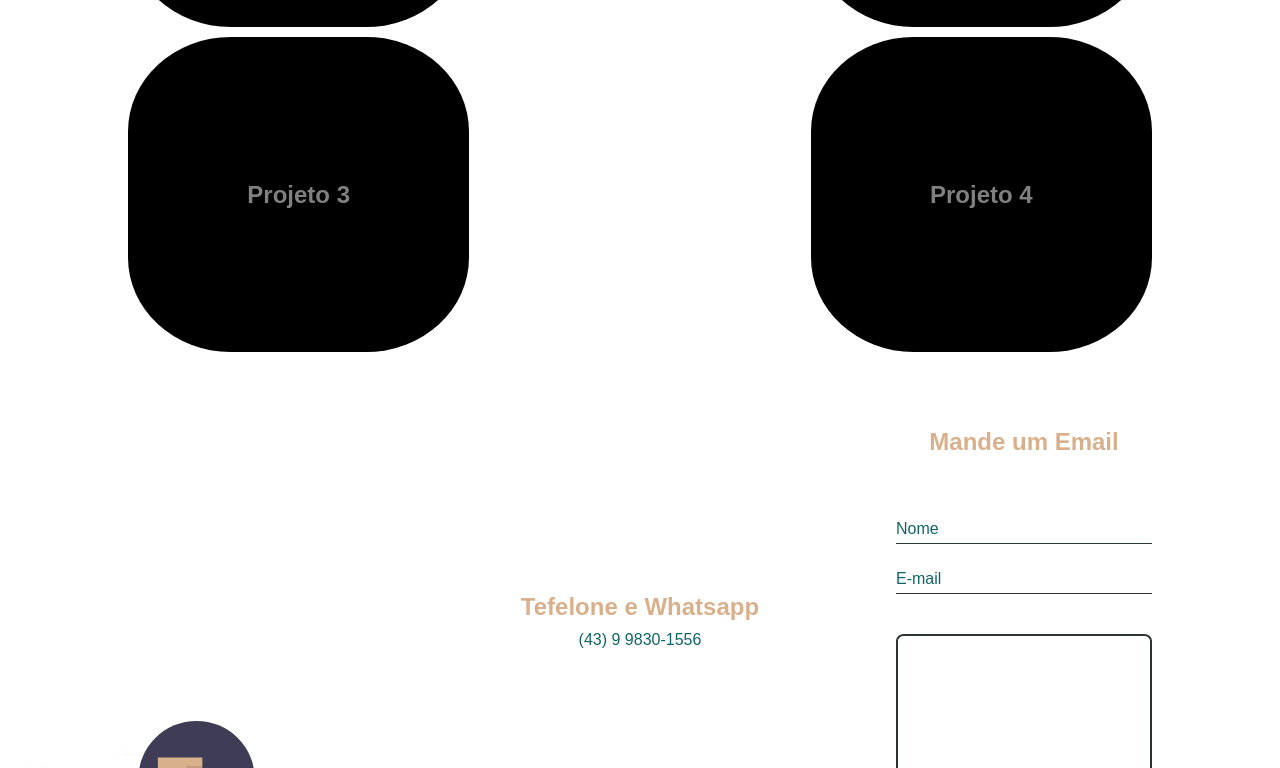
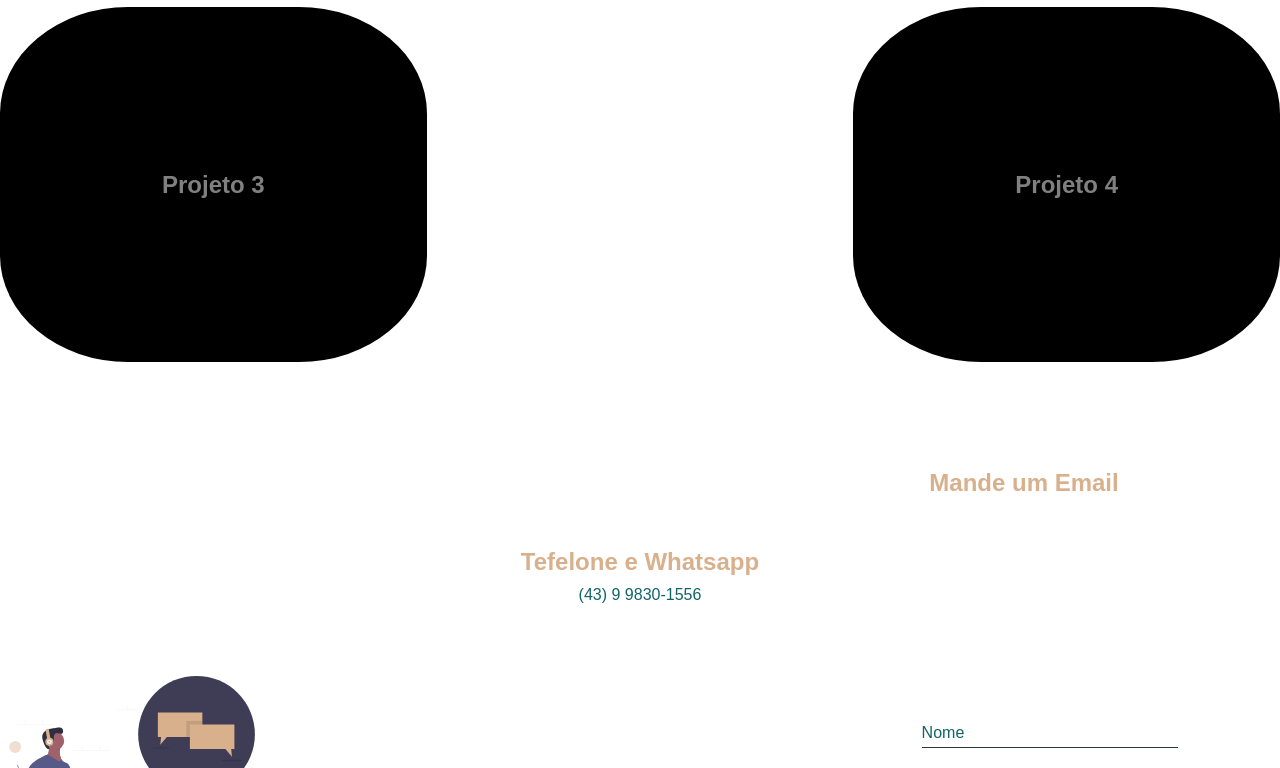
Before and after one commit to Alzwimn/portifolio, a plain HTML site: page index.html in a window 1280 px wide. Shown: the part 2032-2800 px from the top of the page. Drawn offline with Linux system fonts and the light colour scheme.

Commit message:
Add files via upload

```diff
--- a/css/page.css
+++ b/css/page.css
@@ -121,7 +121,7 @@ header{
 /* About section */
 
 #about{
-    margin-top: 20px;
+    margin-top: 5px;
     background-color: var(--dark);
     color: var(--dark-orange);
     height: 100vh;
@@ -187,7 +187,7 @@ header{
 
 /* Projetos */
 #projects{
-    margin-top: 20px;
+    margin-top: 5px;
     background-image: url("../img/stars.jpg");
     background-repeat: no-repeat;
     background-size: cover;
@@ -200,8 +200,8 @@ header{
 }
 .projects-main{
     margin-top: 20px;
-    height: 80vh;
-    width: 80vw;
+    height: 90vh;
+    width: 100vw;
     display: grid;
     grid-row-gap: 10px;
     grid-template-columns: repeat(3, 1fr);
@@ -318,7 +318,7 @@ header{
  /*Contact Section*/
 
 #contact{
-    margin-top: 20px;
+    margin-top: 5px;
     height: 100vh;
     display: grid;
     grid-template-columns: 2fr 1fr 2fr;
@@ -357,27 +357,35 @@ header{
     display: flex;
     flex-direction: column;
     align-items: center;
-}
-.formulario h1{
-    align-self: center;
-    justify-self: center;
+    justify-content: space-around;
 }
 .form{
     margin-top: 30px;
     width: 100%;;
-    height: 50%;
-    display: flex;
-    flex-direction: column;
-    align-items: center;
-    justify-content: center;
+    height: 50vh;
+    display: grid;
+    grid-template-areas:
+    "Name"
+    "Email"
+    "Message";
     color: var(--green);
+    position: relative;
+    left: 30%;
 }
 
 /* Style form elements*/
 .formulario h1{
     color: var(--dark-orange);
 }
-.form-name, .form-mail{
+.form-name{
+    grid-area: Name;
+    position: relative;;
+    width: 50%;
+    height: 50px;
+    overflow: hidden;
+}
+.form-mail{
+    grid-area: Email;
     position: relative;;
     width: 50%;
     height: 50px;
@@ -453,6 +461,7 @@ header{
 }
 /*Styling message box */
 .form-message{
+    grid-area: Message;
     display: flex;
     flex-direction: column;
     align-items: center;
```
